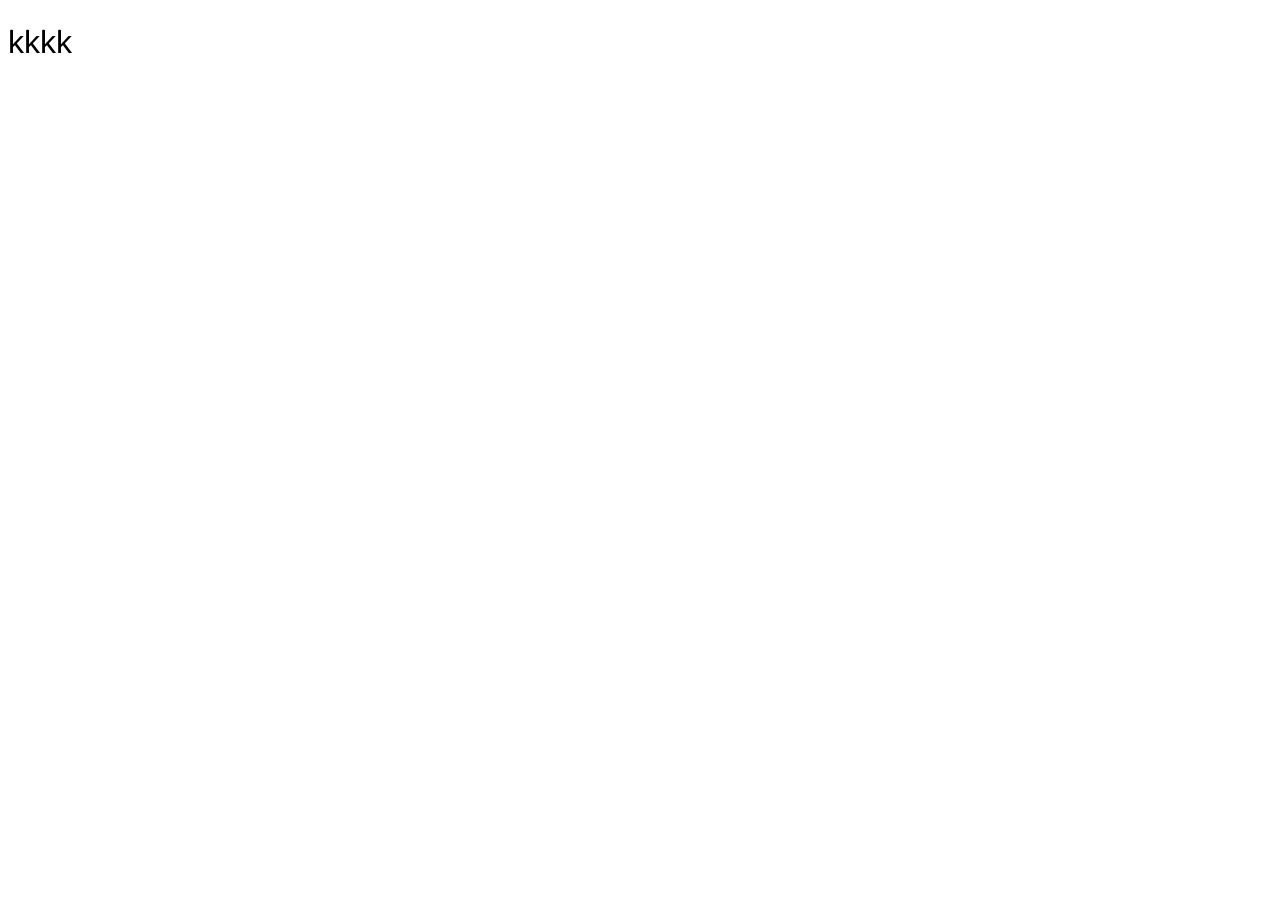
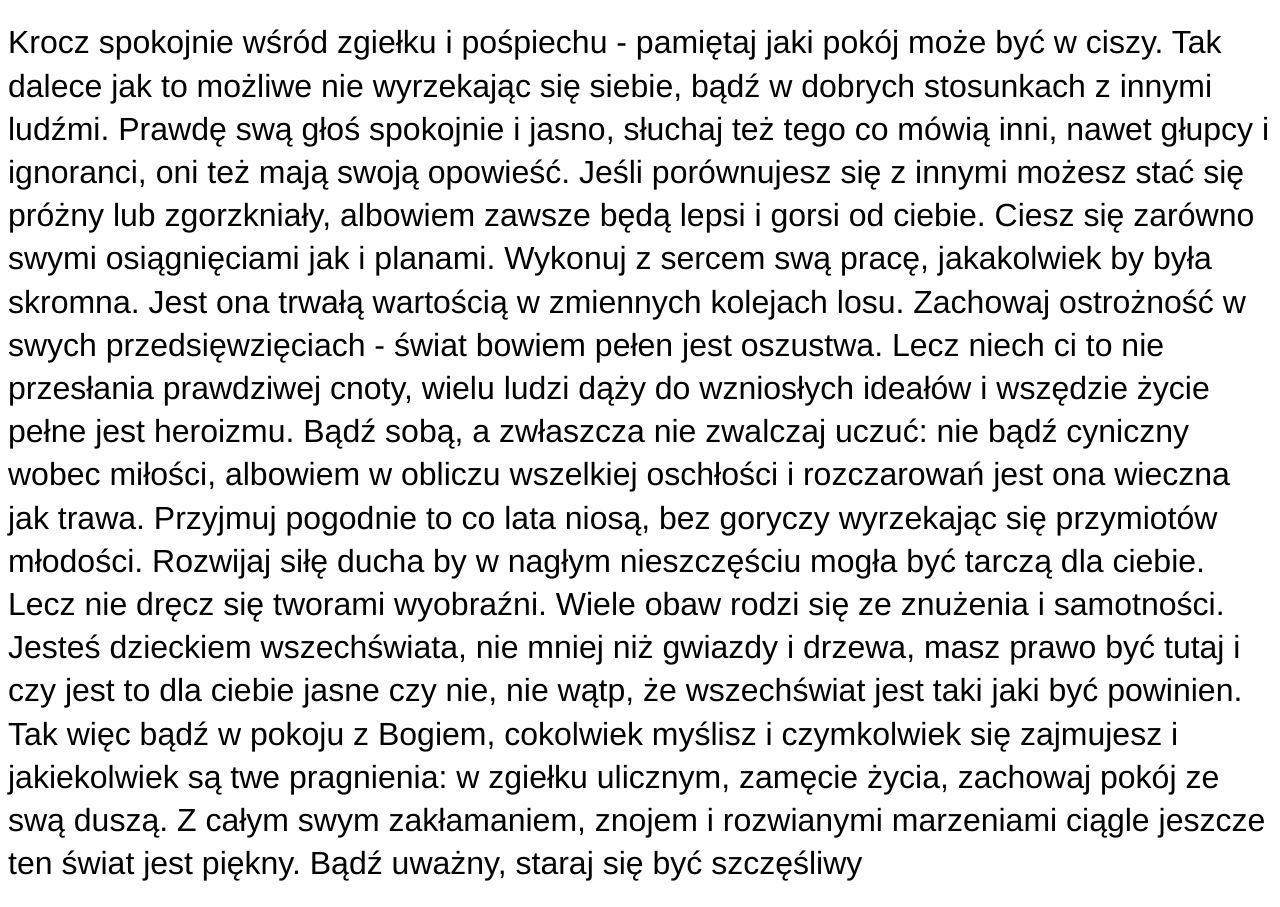
Before and after one commit to mateuszkornecki/ghostwriter, a React (Create React App) app: page / in a window 1280 px wide. Before the commit the page ends 800 px from the top, so only its background shows below. Built offline with nearby package versions, Linux system fonts and the light colour scheme.

Commit message:
feat: added imported text to the main page

```diff
--- a/src/App.tsx
+++ b/src/App.tsx
@@ -5,7 +5,7 @@ function App() {
 
   return (
       <div className={'app'}>
-          <h1 className={'inputValue'}>{'kkkk'}</h1>
+          <h1>{textToType}</h1>
       </div>
   );
 }
```
